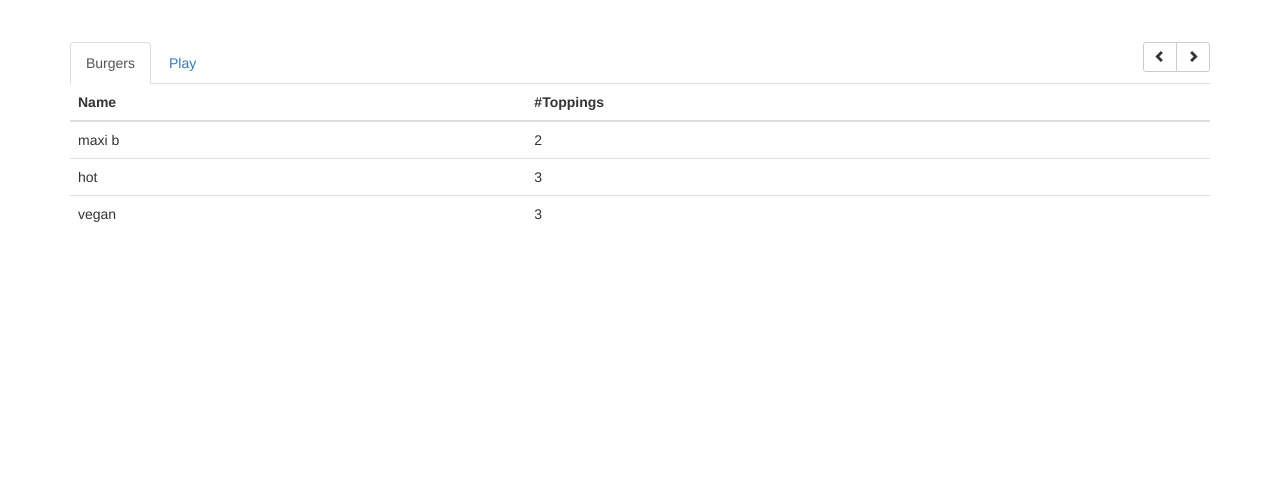
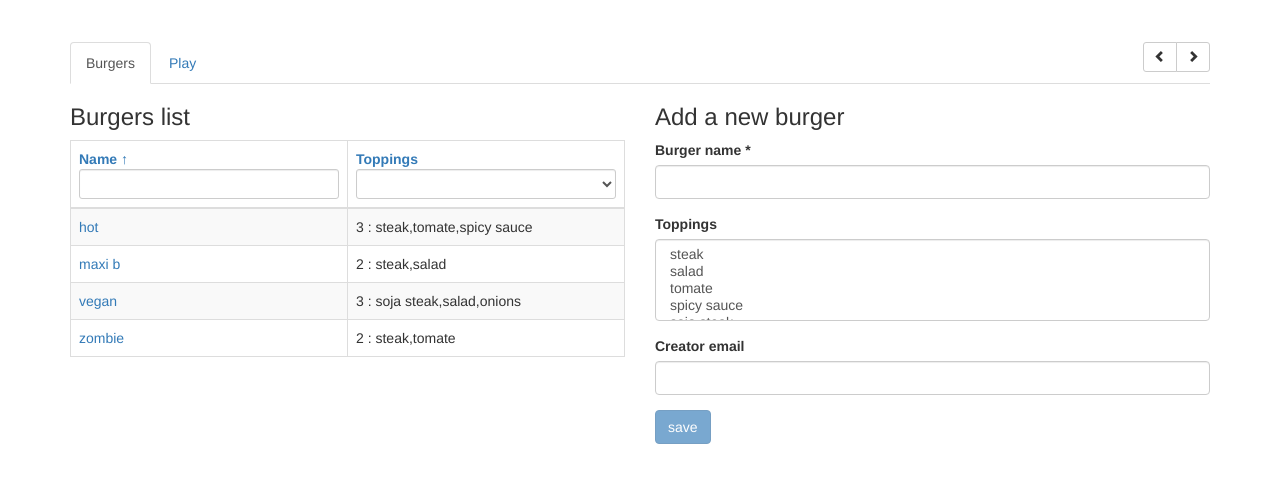
Before and after one commit to Steinds/Angular, a website built with webpack: page app/index.html in a window 1280 px wide. Built offline with nearby package versions, Linux system fonts and the light colour scheme; some packages are replaced by stand-ins of ours.

Commit message:
commit burger list + add Burger

```diff
--- a/app/burgers.controller.js
+++ b/app/burgers.controller.js
@@ -1,18 +1,82 @@
+import { uniq, clone } from 'lodash'
+import uuid from 'uuid/v4'
+
 export class BurgersController {
   constructor () {
     this.burgers = [
       {
+        id: 1,
         name: 'maxi b',
-        toppings: ['steak', 'salad']
+        toppings: ['steak', 'salad'],
+        creator: 'paul@ici.fr'
       },
       {
+        id: 2,
         name: 'hot',
-        toppings: ['steak', 'tomate', 'spicy sauce']
+        toppings: ['steak', 'tomate', 'spicy sauce'],
+        creator: 'paul@ici.fr'
       },
       {
+        id: 3,
         name: 'vegan',
-        toppings: ['soja steak', 'salad', 'onions']
+        toppings: ['soja steak', 'salad', 'onions'],
+        creator: 'paul@ici.fr'
+      },
+      {
+        id: 4,
+        name: 'zombie',
+        toppings: ['steak', 'tomate'],
+        creator: 'paul@ici.fr'
       }
     ]
+
+    this.col = 'name'
+    this.desc = false
+
+    this.newburger = this._initBurger()
+  }
+
+  getToppings () {
+    return uniq(this.burgers
+    .reduce((acc, {toppings}) => [...acc, ...toppings], []))
+
+    /* <=>
+    .reduce((acc, burger) => {
+      let toppings = burger.toppings
+      return acc.concat(toppings)
+    }, [])
+    */
+  }
+
+  sortBy (col) {
+    if (this.col !== col) this.desc = false
+    else this.desc = !this.desc
+    this.col = col
+  }
+
+  applySort (burger) {
+    if (this.col === 'name') return burger.name
+    if (this.col === 'toppings') return burger.toppings.length
+  }
+
+  save (form) {
+    if (form.$invalid) return
+
+    // creation burger
+    this.newburger.id = uuid()
+    this.burgers.push(clone(this.newburger))
+    this.newburger = this._initBurger()
+
+    // reset form state
+    form.$setUntouched()
+  }
+
+  _initBurger () {
+    return {
+      id: null,
+      name: '',
+      toppings: [],
+      creator: ''
+    }
   }
 }
--- a/app/index.html
+++ b/app/index.html
@@ -9,6 +9,12 @@
     <style>
         .container {
             margin-top: 3em;
+        }
+        .sort.up::after {
+            content: ' ↑'
+        }
+        .sort.down::after {
+            content: ' ↓'
         }
     </style>
 </head>
--- a/app/views/burgers.html
+++ b/app/views/burgers.html
@@ -1,17 +1,98 @@
-<div ng-controller="BurgersController as $ctrl">
+<div class="row" ng-controller="BurgersController as $ctrl">
 
-    <table class="table">
+    <div class="col-sm-6">
+
+        <h3>Burgers list</h3>
+
+        <table class="table table-bordered table-striped">
             <thead>
                 <tr>
-                <th>Name</th>
-                <th>#Toppings</th>
+                    <th style="width: 50%">
+                        <a ng-click="$ctrl.sortBy('name')"
+                            href
+                            class="sort"
+                            ng-class="{ up: $ctrl.col === 'name' && !$ctrl.desc, down: $ctrl.col === 'name' && $ctrl.desc }">Name</a>
+                        <input ng-model="name" type="text" class="form-control input-sm">
+                    </th>
+                    <th>
+                        <a ng-click="$ctrl.sortBy('toppings')"
+                        href
+                        class="sort"
+                            ng-class="{ up: $ctrl.col === 'toppings' && !$ctrl.desc, down: $ctrl.col === 'toppings' && $ctrl.desc }">Toppings</a>
+                        <select ng-model="toppings" class="form-control input-sm">
+                            <option value=""></option>
+                            <option ng-value="topping"
+                                ng-repeat="topping in $ctrl.getToppings() track by $index">
+                                {{ topping }}
+                            </option>
+                        </select>
+                    </th>
                 </tr>
             </thead>
             <tbody>
-            <tr ng-repeat="burger in $ctrl.burgers track by $index">
-                <td>{{ burger.name }}</td>
-                <td>{{ burger.toppings.length }}</td>
+                <tr ng-repeat="burger in $ctrl.burgers
+                | filter:{name,toppings}
+                | orderBy:$ctrl.applySort.bind($ctrl):$ctrl.desc
+                track by $index">
+                    <td>
+                        <a href ng-click="$ctrl.newburger = burger">{{ burger.name }}</a>
+                    </td>
+                    <td>
+                        {{ burger.toppings.length }} : {{ burger.toppings.join(',') }}
+                    </td>
                 </tr>
             </tbody>
         </table>
+
     </div>
+    <div class="col-sm-6">
+
+        <h3>Add a new burger</h3>
+
+        <form name="burgerForm" novalidate ng-submit="$ctrl.save(burgerForm)">
+
+            <div class="form-group">
+                <label for="burgername">Burger name *</label>
+                <input type="text"
+                    id="burgername"
+                    name="name"
+                    required
+                    ng-minlength="5"
+                    ng-model="$ctrl.newburger.name"
+                    class="form-control">
+                <p ng-if="burgerForm.name.$error.required && burgerForm.name.$touched" class="text-danger">required !</p>
+                <p ng-if="burgerForm.name.$error.minlength && burgerForm.name.$touched" class="text-danger">Taille mini 5 !</p>
+            </div>
+
+            <div class="form-group">
+                <label for="burgertoppings">Toppings</label>
+                <select
+                    name="toppings"
+                    id="burgertoppings"
+                    multiple="true"
+                    class="form-control"
+                    ng-model="$ctrl.newburger.toppings">
+                        <option ng-value="topping"
+                            ng-repeat="topping in $ctrl.getToppings() track by $index">
+                            {{ topping }}
+                        </option>
+                </select>
+            </div>
+
+            <div class="form-group">
+                <label for="burgercreator">Creator email</label>
+                <input type="email"
+                    name="creator"
+                    id="burgercreator"
+                    ng-model="$ctrl.newburger.creator"
+                    class="form-control">
+                <p ng-if="burgerForm.creator.$invalid" class="text-danger">email, morron</p>
+            </div>
+
+            <button type="submit" class="btn btn-primary"
+                ng-disabled="burgerForm.$invalid">save</button>
+        </form>
+
+    </div>
+
+</div>
--- a/package.json
+++ b/package.json
@@ -7,7 +7,7 @@
     "start": "npm-run-all --parallel dev:*",
     "dev:server": "webpack-dev-server --open",
     "dev:copycast": "copycast",
-    "std": "standard \"app/*.js\" --fix"
+    "std": "standard \"app/*.js\""
   },
   "keywords": [],
   "author": "",
@@ -27,6 +27,8 @@
   },
   "dependencies": {
     "angular": "^1.6.4",
-    "bootstrap": "^3.3.7"
+    "bootstrap": "^3.3.7",
+    "lodash": "^4.17.4",
+    "uuid": "^3.0.1"
   }
 }
```
Lines whose indentation alone changed are shown as unchanged.
